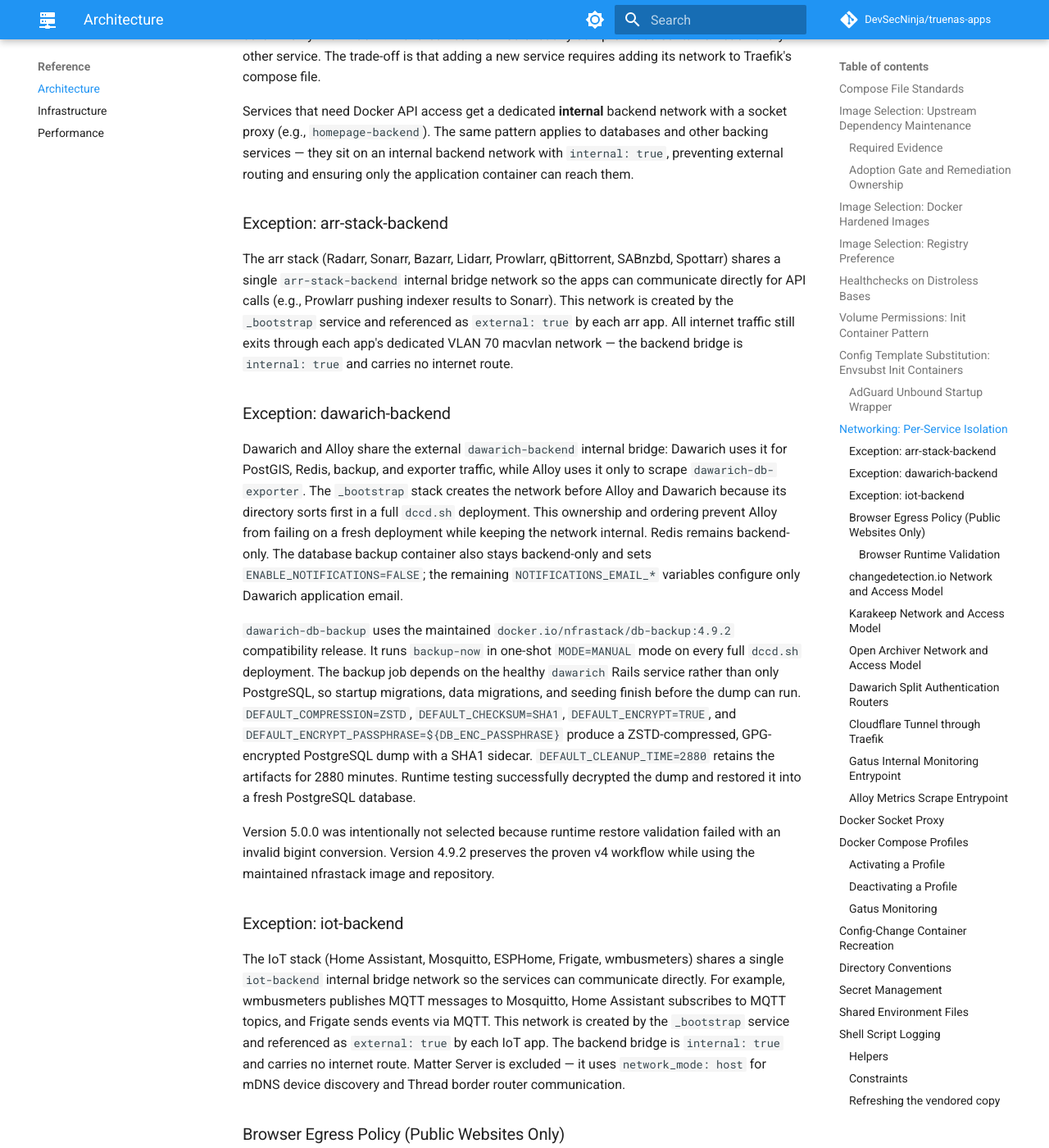
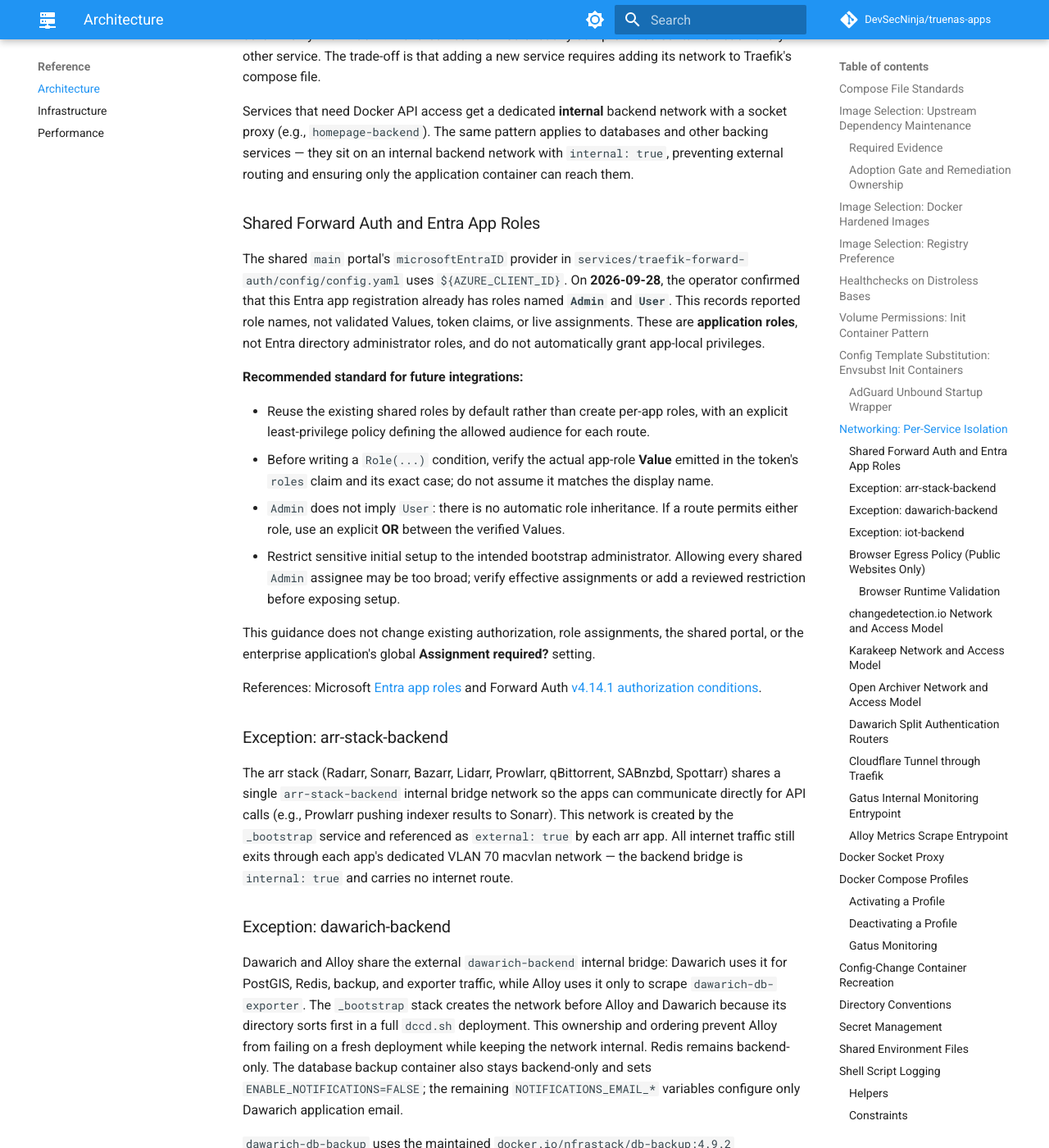
Before and after one commit to DevSecNinja/truenas-apps, an MkDocs documentation site: the page built from docs/ARCHITECTURE.md, in a window 1280 px wide and 1400 px high, scrolled down 16462 px. Shown: the whole window at 82% size. Built offline with MkDocs 1.6.1 and Material for MkDocs 9.7.7, drawn with Linux system fonts in a browser that asks for light colours; comment, search, counter and statistics services are not loaded; some of the changed text lies outside the part shown.

Commit message:
docs(architecture): standardize shared Entra app roles
Record the existing Admin and User roles and prefer reuse with verified token values and least-privilege route policies. Keep the current Open Archiver role gate unchanged.

Co-authored-by: Copilot App <223556219+Copilot@users.noreply.github.com>

```diff
--- a/docs/ARCHITECTURE.md
+++ b/docs/ARCHITECTURE.md
@@ -451,6 +451,37 @@ Network-level isolation. With per-service networks, containers cannot communicat
 
 Services that need Docker API access get a dedicated **internal** backend network with a socket proxy (e.g., `homepage-backend`). The same pattern applies to databases and other backing services — they sit on an internal backend network with `internal: true`, preventing external routing and ensuring only the application container can reach them.
 
+### Shared Forward Auth and Entra App Roles
+
+The shared `main` portal's `microsoftEntraID` provider in
+`services/traefik-forward-auth/config/config.yaml` uses `${AZURE_CLIENT_ID}`.
+On **2026-09-28**, the operator confirmed that this Entra app registration
+already has roles named **`Admin`** and **`User`**. This records reported role
+names, not validated Values, token claims, or live assignments.
+These are **application roles**, not Entra directory administrator roles, and
+do not automatically grant app-local privileges.
+
+**Recommended standard for future integrations:**
+
+- Reuse the existing shared roles by default rather than create per-app roles,
+  with an explicit least-privilege policy defining the allowed audience for
+  each route.
+- Before writing a `Role(...)` condition, verify the actual app-role **Value**
+  emitted in the token's `roles` claim and its exact case; do not assume it
+  matches the display name.
+- `Admin` does not imply `User`: there is no automatic role inheritance. If a
+  route permits either role, use an explicit **OR** between the verified Values.
+- Restrict sensitive initial setup to the intended bootstrap administrator.
+  Allowing every shared `Admin` assignee may be too broad; verify effective
+  assignments or add a reviewed restriction before exposing setup.
+
+This guidance does not change existing authorization, role assignments, the
+shared portal, or the enterprise application's global **Assignment required?**
+setting.
+
+References: Microsoft [Entra app roles](https://learn.microsoft.com/en-us/entra/identity-platform/howto-add-app-roles-in-apps)
+and Forward Auth [v4.14.1 authorization conditions](https://github.com/italypaleale/traefik-forward-auth/blob/v4.14.1/docs/content/docs/authorization-conditions.md).
+
 ### Exception: arr-stack-backend
 
 The arr stack (Radarr, Sonarr, Bazarr, Lidarr, Prowlarr, qBittorrent, SABnzbd, Spottarr) shares a single `arr-stack-backend` internal bridge network so the apps can communicate directly for API calls (e.g., Prowlarr pushing indexer results to Sonarr). This network is created by the `_bootstrap` service and referenced as `external: true` by each arr app. All internet traffic still exits through each app's dedicated VLAN 70 macvlan network — the backend bridge is `internal: true` and carries no internet route.
@@ -882,6 +913,13 @@ There are no published host ports or UI/API/monitoring bypasses.
 Open Archiver intentionally has no Gatus integration or unauthenticated
 monitoring router; in-container health checks remain enabled. Adding any
 route, including monitoring, requires review.
+
+The [shared-role standard](#shared-forward-auth-and-entra-app-roles) does not
+replace Open Archiver's documented current app-specific condition:
+`Admin` or `User` alone does not satisfy `Role("open-archiver-access")`.
+Any migration requires a separately reviewed route policy, aligned assignments,
+and allowed/denied tests with fresh Entra sign-ins and Forward Auth cookies,
+including setup endpoints.
 
 Shared Traefik currently has neither an `open-archiver-frontend` attachment
 nor an external declaration for that network. All eight Open Archiver services,
```
